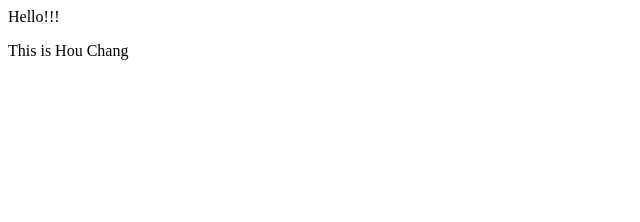
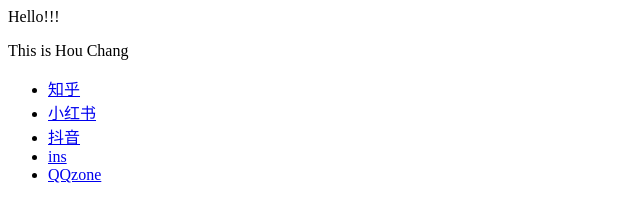
Before and after one commit to OUCtangge/OUCtangge.github.io, a plain HTML site: page index.html in a window 1280 px wide. Shown: the whole page, without its empty margins (0-640 px from the left). Drawn offline with Linux system fonts and the light colour scheme.

Commit message:
Update index.html

```diff
--- a/index.html
+++ b/index.html
@@ -1,2 +1,9 @@
 <p>Hello!!!</p>
 <p>This is Hou Chang</p>
+<ul>
+  <li> <a href="https://www.zhihu.com/people/hou-chang-93">知乎</a> </li>
+  <li> <a href="https://www.zhihu.com/people/hou-chang-93">小红书</a> </li>
+  <li> <a href="https://www.zhihu.com/people/hou-chang-93">抖音</a> </li>
+  <li> <a href="https://www.zhihu.com/people/hou-chang-93">ins</a> </li>
+  <li> <a href="https://www.zhihu.com/people/hou-chang-93">QQzone</a> </li>
+</ul>
```
